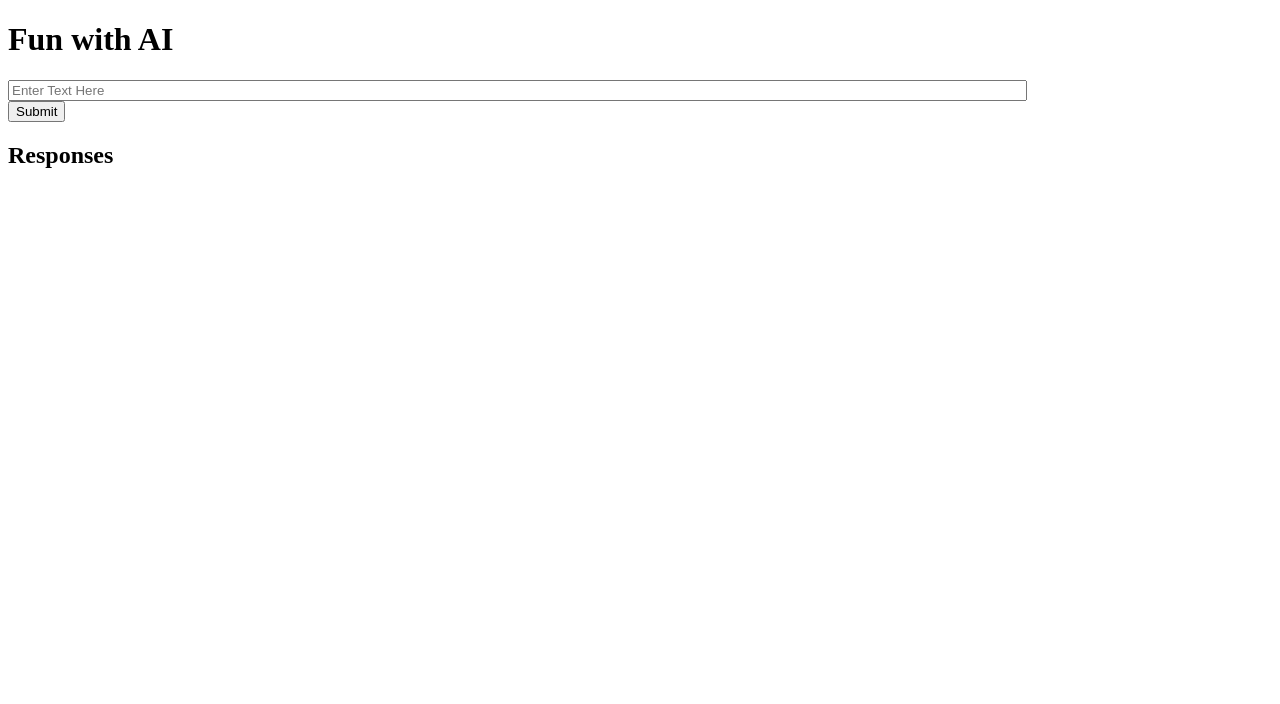
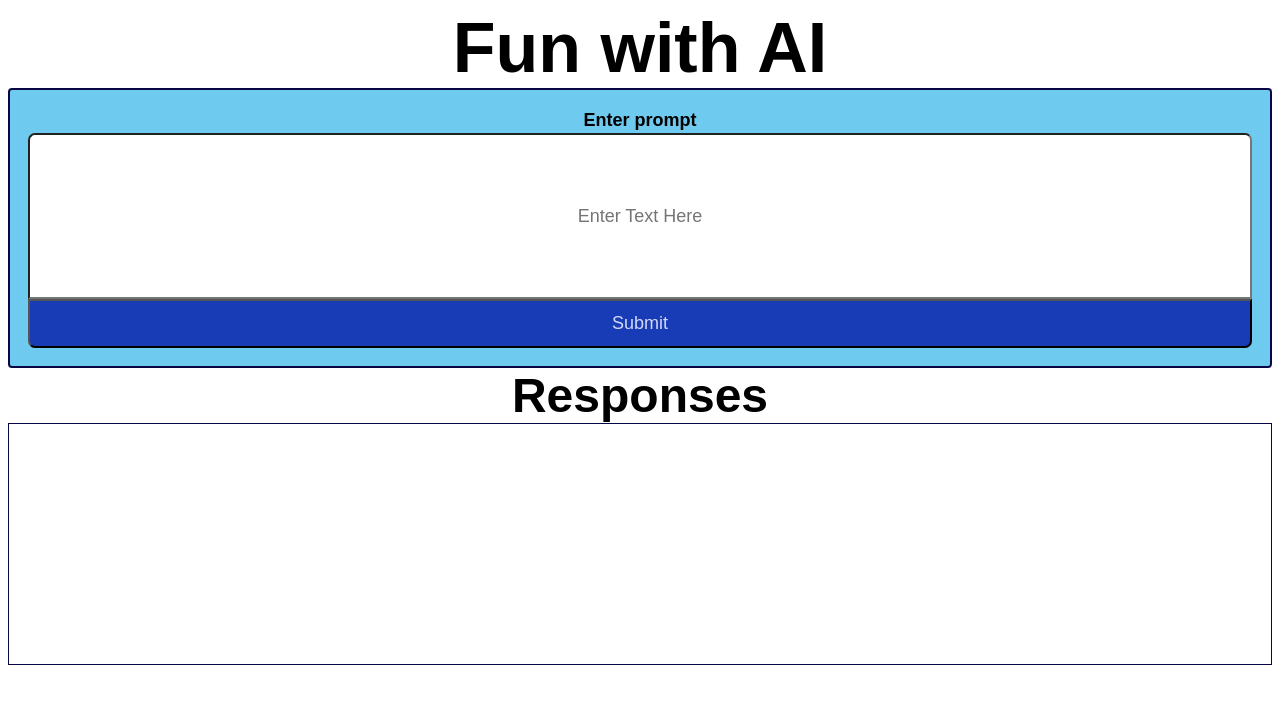
Before and after one commit to jaywooski/OpenAI-API, a plain HTML site: page index.html in a window 1280 px wide. Drawn offline with Linux system fonts and the light colour scheme; a web font is replaced by a local one.

Commit message:
getting basic styling in

```diff
--- a/assets/style.css
+++ b/assets/style.css
@@ -1,4 +1,80 @@
+@import url('https://fonts.googleapis.com/css2?family=Koulen&display=swap');
+
+:root {
+    /* primary colors */
+    --cool-blue : rgb(23, 60, 182);
+    --dark-blue: rgb(7, 7, 70);
+    --icy-white : rgb(213, 215, 247);
+    --neutral-grey: rgb(92, 91, 91);
+    --nice-blue: rgb(110, 202, 238);
+
+    /* font styling */
+    font-family: Koulen, sans-serif;
+}
+
+* {
+    font-size: large;
+    text-align: center;
+}
+
+h1 {
+    font-size: 70px;
+    margin: 0px;
+}
+
+h2 {
+    font-size: 48px;
+    margin: 0px;
+}
+
+
+form {
+    display: flex;
+    flex-direction: column;
+    padding: 18px;
+    height: 30vh;
+    background-color: var(--nice-blue);
+    border: 2pt solid var(--dark-blue);
+    border-radius: 4px;
+}
 .form-input {
-    display: flex;
-    width: 80%;
+    /* padding-bottom: 12px; */
+    text-align: center;
+    border-radius: 7px;
+    border-bottom-left-radius : 0px;
+    border-bottom-right-radius: 0px;
+    height: 90%;
 }
+
+#text-button {
+    padding: 12px 0px;
+    background-color: var(--cool-blue);
+    color: var(--icy-white);
+    font-size: large;
+    border-bottom-left-radius: 7px;
+    border-bottom-right-radius: 7px;
+}
+
+#text-button:hover,
+#text-button:focus {
+    transition: ease-in;
+    transition-duration: 200ms;
+    background-color: var(--icy-white);
+    color: var(--dark-blue);
+    cursor: pointer;
+}
+
+#text-button:active {
+    background-color: var(--neutral-grey);
+    color: var(--icy-white);
+}
+
+.prompt-head {
+    margin: 2px;
+}
+
+.prompt {
+    height: 30vh;
+    border: 1pt solid var(--dark-blue);
+    overflow-y: auto;
+}
--- a/index.html
+++ b/index.html
@@ -13,17 +13,21 @@
     <!-- input form  -->
     <div>
         <form>
+            <h3 class="prompt-head">Enter prompt</h3>
             <input class="form-input" type="text" name="" id="text-input" placeholder="Enter Text Here" aria-labelledby="form-heading">
             <button type="submit" id="text-button">Submit</button>
         </form>
     </div>
 
     <!-- displayed results -->
-    <div>
+    <div class="results">
         <h2>Responses</h2>
         <!-- original prompt -->
-
-        <!-- response from the API -->
+        <div class="prompt">
+            <!-- response from the API -->
+            <!-- <h3></h3>
+                    <p></p> -->
+        </div>
 
     </div>
 
```
